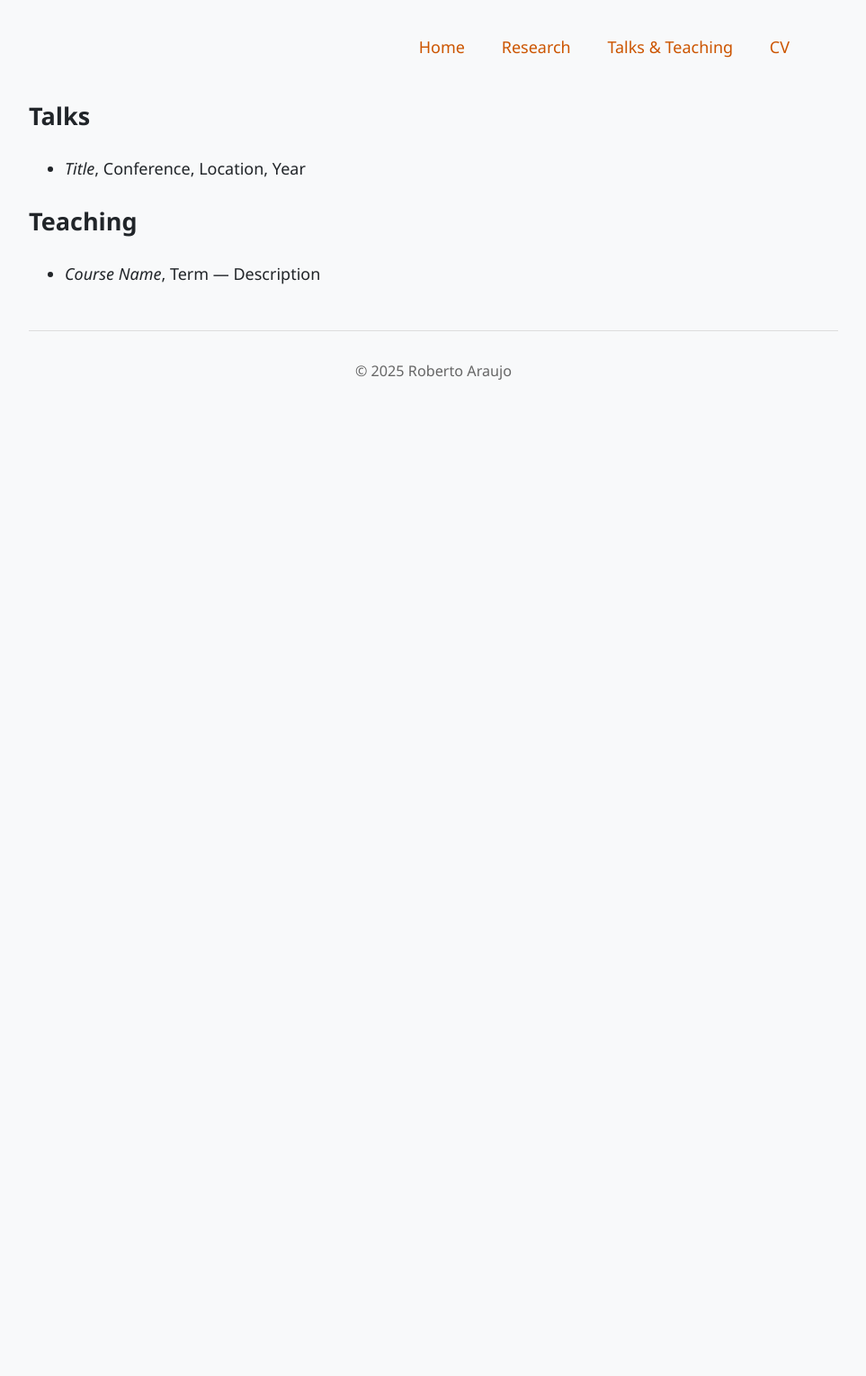
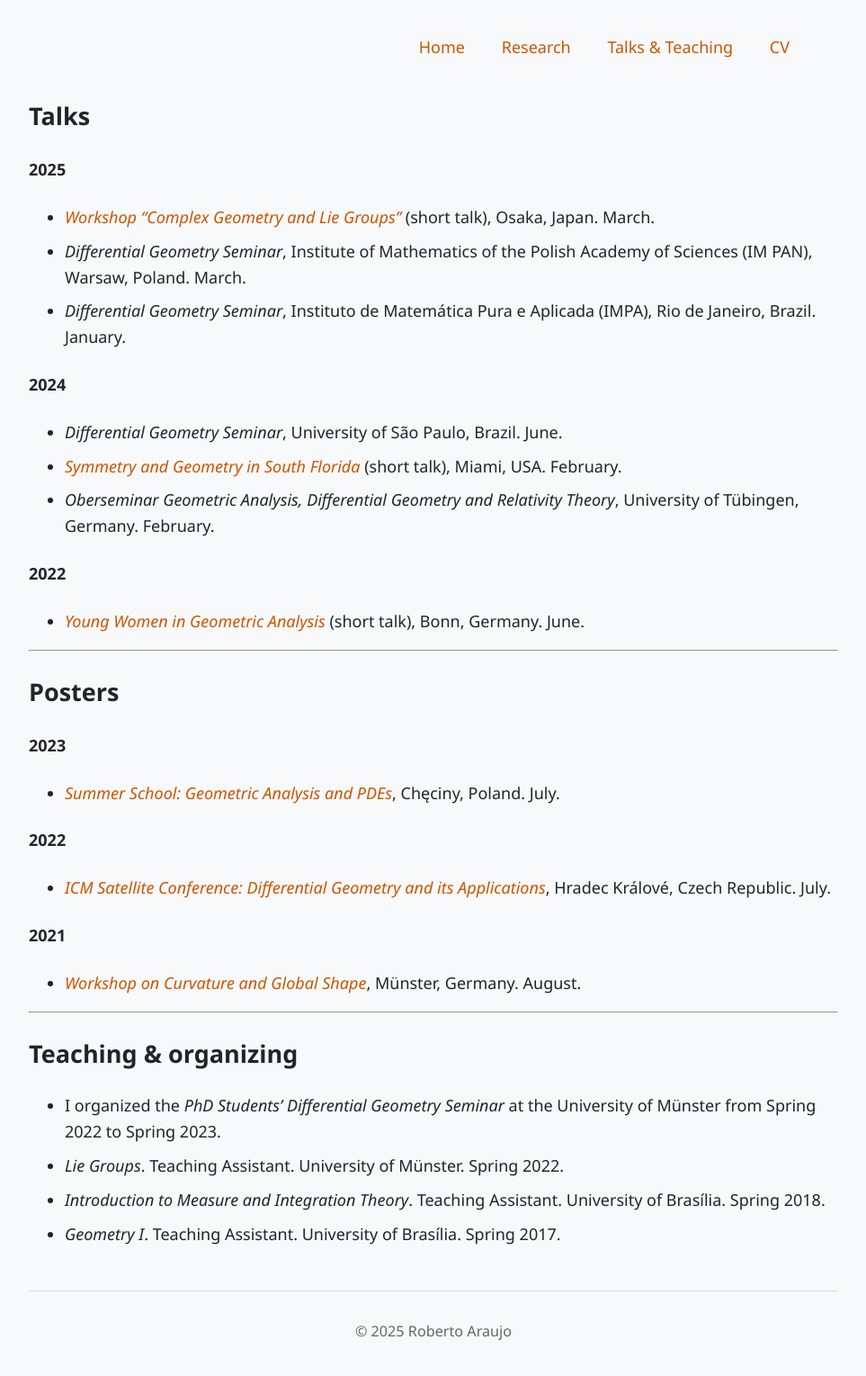
Before and after one commit to r-saraujo/r-saraujo.github.io, a Jekyll site: the page built from talks.md, in a window 1280 px wide. Shown: the whole page at 90% size, without its empty margins (158-1121 px from the left). Built offline with Jekyll 4.4.1, drawn with Linux system fonts in a browser that asks for light colours; before the commit the page ends 900 px from its top, so only the background shows below that.

Commit message:
Update talks.md

```diff
--- a/talks.md
+++ b/talks.md
@@ -6,8 +6,37 @@ permalink: /talks.html
 
 ## Talks
 
-- *Title*, Conference, Location, Year
+#### 2025
+- [*Workshop “Complex Geometry and Lie Groups”*](https://complex-geometry-and-lie-groups.org/) (short talk), Osaka, Japan. March.
+- *Differential Geometry Seminar*, Institute of Mathematics of the Polish Academy of Sciences (IM PAN), Warsaw, Poland. March.
+- *Differential Geometry Seminar*, Instituto de Matemática Pura e Aplicada (IMPA), Rio de Janeiro, Brazil. January.
 
-## Teaching
+#### 2024
+- *Differential Geometry Seminar*, University of São Paulo, Brazil. June.
+- [*Symmetry and Geometry in South Florida*](https://sites.google.com/view/sgsf-2024/home-page?authuser=0) (short talk), Miami, USA. February.
+- *Oberseminar Geometric Analysis, Differential Geometry and Relativity Theory*, University of Tübingen, Germany. February.
 
-- *Course Name*, Term — Description
+#### 2022
+- [*Young Women in Geometric Analysis*](https://ywigeometricanalysis.wordpress.com/?fbclid=IwAR1k8ppntCUQX3k6kHusMKDk7qA9v-3_c6y3IHAhEJljOWra7UPzYmEDVjI) (short talk), Bonn, Germany. June.
+
+---
+
+## Posters
+
+#### 2023
+- [*Summer School: Geometric Analysis and PDEs*](https://sites.google.com/view/checiny23/home), Chęciny, Poland. July.
+
+#### 2022
+- [*ICM Satellite Conference: Differential Geometry and its Applications*](https://prf.uhk.cz/dga2022/index.html), Hradec Králové, Czech Republic. July.
+
+#### 2021
+- [*Workshop on Curvature and Global Shape*](https://www.uni-muenster.de/Diffgeo/cgs2021/index.html), Münster, Germany. August.
+
+---
+
+## Teaching & organizing
+
+- I organized the *PhD Students' Differential Geometry Seminar* at the University of Münster from Spring 2022 to Spring 2023.
+- *Lie Groups*. Teaching Assistant. University of Münster. Spring 2022.
+- *Introduction to Measure and Integration Theory*. Teaching Assistant. University of Brasília. Spring 2018.
+- *Geometry I*. Teaching Assistant. University of Brasília. Spring 2017.
```
